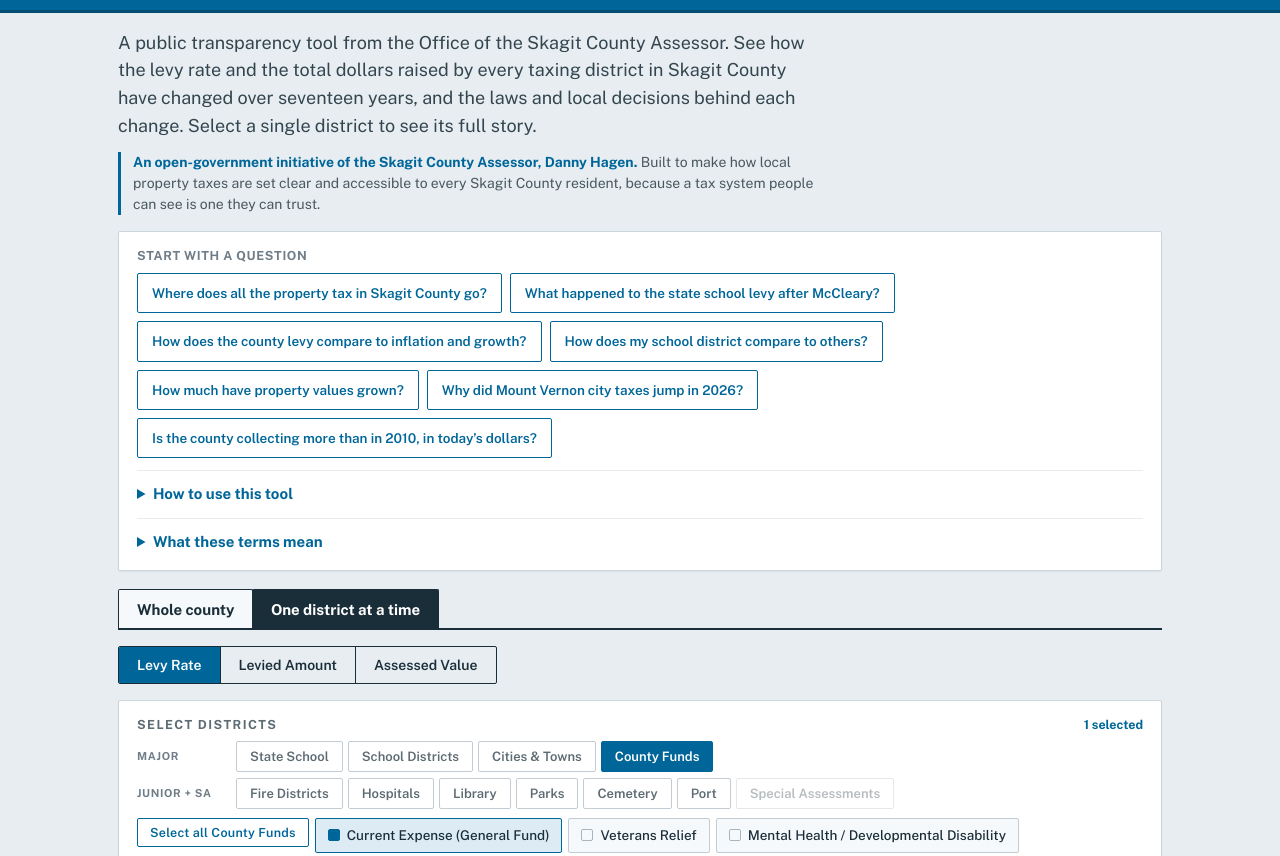
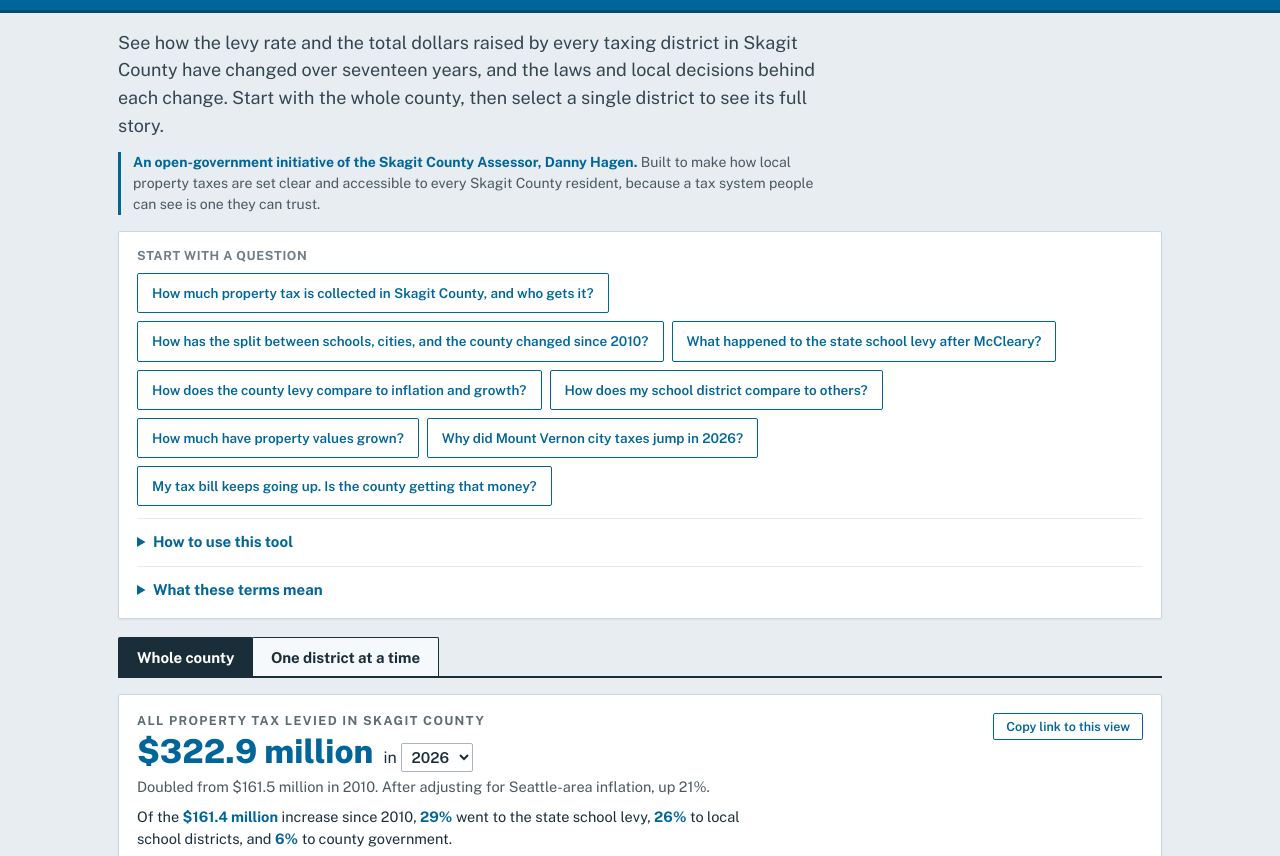
Before and after one commit to Mav2clu50/WSACA, a plain HTML site: page skagit/levytrends/index.html in a window 1280 px wide. Shown: the part 76-932 px from the top of the page. Drawn offline with nearby package versions, Linux system fonts and the light colour scheme.

Commit message:
Update index.html

```diff
--- a/skagit/levytrends/index.html
+++ b/skagit/levytrends/index.html
@@ -23,7 +23,7 @@ VALIDATION BEFORE PUBLISHING (both are cheap and both have caught real errors):
      multi-county districts (Darrington, Concrete, La Conner, Fire 16, Fire 24),
      where cross-county equalization applies. A ratio near 10x or 0.1x means a
      digit was dropped or added. This is how the Fidalgo 2010 error was found.
-  b. Open the page and click all six preset questions, then check one district
+  b. Open the page and click all eight preset questions, then check one district
      on each of the three metrics with the benchmark lines turned on.
 
 NOTE ON SOURCE DATA: the 2010 certified sheet prints Fidalgo Parks' assessed
@@ -39,6 +39,15 @@ adds another summary row, add it there. (2) Every other district must belong to
 exactly one group in COUNTY_GROUPS, by category or by id. A new category needs a
 new group. The test script checks both rules and reconciles each year's group
 total to the sum of the underlying districts.
+
+NOTE ON THE DEFAULT VIEW: the page opens on Whole County for the latest year, and a
+bare link (no query) means exactly that. Any link that names districts (d=...) or a
+measure (view=...) opens One District at a time. scope=county&year=YYYY opens the
+county view on another year.
+
+NOTE ON SOCIAL SHARING: og-image.png sits next to this file and must be republished
+with it. The og:url and og:image tags below are absolute and point at the live path;
+if the tool moves, update both.
 
 NOTE ON SHAREABLE LINKS: the address bar carries the current view, for example
   ?view=amount&d=city-of-mount-vernon&real=1&compare=population
@@ -58,7 +67,12 @@ the remaining districts, or to the default view if none remain.
 <meta property="og:title" content="Skagit County Tax District Levy Trends">
 <meta property="og:description" content="Seventeen years of levy rates, levied amounts, and assessed values for every taxing district in Skagit County, with the reason behind every change.">
 <meta property="og:type" content="website">
-<meta name="twitter:card" content="summary">
+<meta property="og:url" content="https://mav2clu50.github.io/WSACA/skagit/levytrends/">
+<meta property="og:image" content="https://mav2clu50.github.io/WSACA/skagit/levytrends/og-image.png">
+<meta property="og:image:width" content="1200">
+<meta property="og:image:height" content="630">
+<meta property="og:image:alt" content="Where Skagit County property tax goes: $322.9 million in 2026, split among schools, cities, county government and other districts.">
+<meta name="twitter:card" content="summary_large_image">
 <style>
 @import url('https://fonts.googleapis.com/css2?family=Public+Sans:wght@400;500;600;700;800&display=swap');
 *{box-sizing:border-box;margin:0;padding:0;-webkit-font-smoothing:antialiased;}
@@ -107,6 +121,9 @@ body:not(.cw) #county,body:not(.cw) #cwtablewrap{display:none;}
 .cbig .big{font-size:33px;font-weight:800;color:#006699;}
 .cbig select{font:600 15px 'Public Sans',sans-serif;color:#1a2e3a;border:1px solid #a9b4bd;border-radius:2px;padding:4px 6px;background:#fff;}
 .csub{font-size:14.5px;color:#4a5860;margin-top:4px;line-height:1.5;}
+.cgrow{font-size:14.5px;color:#1a2e3a;margin-top:8px;line-height:1.55;max-width:640px;}
+.cgrow b{color:#006699;}
+.cgrow:empty{display:none;}
 .cnote{font-size:14.5px;line-height:1.6;color:#33454f;background:#f6f9fb;border-left:3px solid #c2703d;padding:9px 12px;margin:14px 0 10px;max-width:820px;}
 .cwlist{display:flex;flex-direction:column;}
 .cwrow{display:grid;grid-template-columns:minmax(180px,1.15fr) 2fr 190px;gap:4px 16px;align-items:center;width:100%;text-align:left;background:none;border:none;border-top:1px solid #edf1f4;padding:9px 4px;cursor:pointer;font:inherit;color:inherit;}
@@ -267,10 +284,9 @@ button:focus-visible,.chip:focus-visible,.guide summary:focus-visible{outline:2p
   </header>
 
   <div class="intro">
-    <p class="lede">A public transparency tool from the Office of the Skagit County Assessor.
-    See how the levy rate and the total dollars raised by every taxing district in Skagit County
+    <p class="lede">See how the levy rate and the total dollars raised by every taxing district in Skagit County
     have changed over seventeen years, and the laws and local decisions behind each change.
-    Select a single district to see its full story.</p>
+    Start with the whole county, then select a single district to see its full story.</p>
     <p class="byline"><b>An open-government initiative of the Skagit County Assessor, Danny Hagen.</b>
     Built to make how local property taxes are set clear and accessible to every Skagit County
     resident, because a tax system people can see is one they can trust.</p>
@@ -279,13 +295,14 @@ button:focus-visible,.chip:focus-visible,.guide summary:focus-visible{outline:2p
   <div class="card guide">
     <div class="gtitle">Start with a question</div>
     <div class="presets">
-      <button class="preset" onclick="presetView('county')">Where does all the property tax in Skagit County go?</button>
-      <button class="preset" onclick="presetView('mccleary')">What happened to the state school levy after McCleary?</button>
-      <button class="preset" onclick="presetView('inflation')">How does the county levy compare to inflation and growth?</button>
-      <button class="preset" onclick="presetView('schools')">How does my school district compare to others?</button>
-      <button class="preset" onclick="presetView('values')">How much have property values grown?</button>
-      <button class="preset" onclick="presetView('mvlidlift')">Why did Mount Vernon city taxes jump in 2026?</button>
-      <button class="preset" onclick="presetView('realdollars')">Is the county collecting more than in 2010, in today&rsquo;s dollars?</button>
+      <button type="button" class="preset" onclick="presetView('county')">How much property tax is collected in Skagit County, and who gets it?</button>
+      <button type="button" class="preset" onclick="presetView('split')">How has the split between schools, cities, and the county changed since 2010?</button>
+      <button type="button" class="preset" onclick="presetView('mccleary')">What happened to the state school levy after McCleary?</button>
+      <button type="button" class="preset" onclick="presetView('inflation')">How does the county levy compare to inflation and growth?</button>
+      <button type="button" class="preset" onclick="presetView('schools')">How does my school district compare to others?</button>
+      <button type="button" class="preset" onclick="presetView('values')">How much have property values grown?</button>
+      <button type="button" class="preset" onclick="presetView('mvlidlift')">Why did Mount Vernon city taxes jump in 2026?</button>
+      <button type="button" class="preset" onclick="presetView('realdollars')">My tax bill keeps going up. Is the county getting that money?</button>
     </div>
     <details id="howto">
       <summary>How to use this tool</summary>
@@ -336,6 +353,7 @@ button:focus-visible,.chip:focus-visible,.guide summary:focus-visible{outline:2p
         <div class="label">All property tax levied in Skagit County</div>
         <div class="cbig"><span class="big" id="cwtotal"></span><span>in <select id="cwyear" aria-label="Tax year"></select></span></div>
         <div class="csub" id="cwsub"></div>
+        <div class="cgrow" id="cwgrowth"></div>
       </div>
       <button type="button" class="copylink" onclick="copyLink(this)" aria-live="polite">Copy link to this view</button>
     </div>
@@ -412,7 +430,7 @@ var DCOLOR={
 function colorOf(d,i){return (d&&DCOLOR[d.id])?DCOLOR[d.id]:COLORS[i%COLORS.length];}
 var COLORS=['#006699','#c2703d','#3f7d8c','#9a7d35','#7d4f5e','#4a6b2e','#874f8b','#b85450','#2e6b6b','#7b6d3a','#5a4a8c','#8c5a2e','#3a7b5a','#a05272','#506b8c','#6b3a52','#8c8c3a','#3a8c8c','#52a072','#a07252'];
 var DEFAULTS={'County Funds':'current-expense-general-fund','State School':'state-school-total','Cities & Towns':'city-of-mount-vernon','School Districts':'mount-vernon-sd-320','Fire Districts':'fire-district-8','Hospitals':'hospital-2-skagit-anacortes','Library':'central-skagit-library','Parks':'fidalgo-parks-pool','Cemetery':'cemetery-2','Port':'port-2-skagit','Special Assessments':'special-assessments-total'};
-var S={scope:'district',year:null,cwShare:false,metric:'rate',cat:'County Funds',selected:['current-expense-general-fund'],real:false,refs:{cpi:false,pop:false,both:false,pair:false}};
+var S={scope:'county',year:null,cwShare:false,metric:'rate',cat:'County Funds',selected:['current-expense-general-fund'],real:false,refs:{cpi:false,pop:false,both:false,pair:false}};
 // Seattle-Tacoma-Bellevue CPI-U (BLS, 1982-84=100). Each year is the average of the
 // published bimonthly index values. Oct 2025 was never published (federal shutdown),
 // so 2025 averages the five published values; 2026 averages values through April.
@@ -513,11 +531,14 @@ var PRESETS={
  schools:{metric:'rate',cat:'School Districts',selected:['burlington-edison-sd-100','sedro-woolley-sd-101','anacortes-sd-103','concrete-sd-11','la-conner-sd-311','conway-sd-317','mount-vernon-sd-320','darrington-sd-330'],refs:{cpi:false,pop:false,both:false},real:false},
  values:{metric:'val',cat:'County Funds',selected:['current-expense-general-fund'],refs:{cpi:false,pop:false,both:false},real:false},
  mvlidlift:{metric:'taxes',cat:'Cities & Towns',selected:['city-of-mount-vernon'],refs:{cpi:false,pop:false,both:false},real:false},
- realdollars:{metric:'taxes',cat:'County Funds',selected:['current-expense-general-fund'],refs:{cpi:false,pop:false,both:false},real:true}
+ realdollars:{metric:'taxes',cat:'County Funds',selected:['current-expense-general-fund'],refs:{cpi:false,pop:true,both:false},real:true}
 };
 function presetView(k){
- if(k==='county'){S.scope='county';S.year=YEARS[YEARS.length-1];render();
-  var c=document.getElementById('county');if(c&&c.scrollIntoView)c.scrollIntoView({behavior:'smooth',block:'start'});return;}
+ if(k==='county'||k==='split'){S.scope='county';S.year=YEARS[YEARS.length-1];
+  if(k==='split')S.cwShare=true;
+  render();
+  var c=document.getElementById(k==='split'?'cwtablewrap':'county');
+  if(c&&c.scrollIntoView)c.scrollIntoView({behavior:'smooth',block:'start'});return;}
  var p=PRESETS[k];if(!p)return;
  S.scope='district';S.metric=p.metric;S.cat=p.cat;S.selected=p.selected.slice();S.real=p.real;
  S.refs={cpi:p.refs.cpi,pop:p.refs.pop,both:p.refs.both};
@@ -603,7 +624,11 @@ function renderHeadline(){var e=document.getElementById('headline');var s=sel();
   var nom=(ratio-1)*100,real=(ratio/cr-1)*100,yrs=sp.last-sp.first,ann=(Math.pow(cr,1/yrs)-1)*100;
   dh=S.real?dl(real,'since '+sp.first+' after inflation')+dl(nom,'in actual dollars')
            :dl(nom,'since '+sp.first)+dl(real,'after inflation');
-  sub='Seattle-area prices rose '+((cr-1)*100).toFixed(1)+'% from '+sp.first+' to '+sp.last+', about '+ann.toFixed(1)+'% a year (BLS CPI-U).';}
+  sub='Seattle-area prices rose '+((cr-1)*100).toFixed(1)+'% from '+sp.first+' to '+sp.last+', about '+ann.toFixed(1)+'% a year (BLS CPI-U).';
+  var ps=popSeriesFor(d);
+  if(ps&&ps[sp.first]&&ps[sp.last]){var pk=POP_KEY[d.id];
+   var who=pk==='county'?'Skagit County population':(pk==='uninc'?'The unincorporated-area population':'The city\u2019s population');
+   sub+=' '+who+' grew '+((ps[sp.last]/ps[sp.first]-1)*100).toFixed(1)+'% over the same years (OFM April 1 estimates).';}}
  else if(pct!=null)dh=dl(pct,'since '+sp.first);
  e.innerHTML='<div class="label">'+d.name+' \u00b7 '+mlbl+'</div>'+
   '<div class="row"><span class="big">'+fmtV(b)+'</span><span style="font-size:13px;color:#5d6b73">in '+sp.last+'</span>'+dh+'</div>'+
@@ -977,10 +1002,18 @@ function renderCounty(){
  var sub='';
  if(y!==y0&&cb.total>0){
   var nom=(cy.total/cb.total-1)*100,real=(cy.total/cb.total*CPI[y0]/CPI[y]-1)*100;
-  sub=(nom>=0?'Up ':'Down ')+Math.abs(nom).toFixed(0)+'% from '+fmtBig(cb.total)+' in '+y0+
+  var lead=(nom>=97&&nom<=103)?'Doubled from ':(nom>=197&&nom<=203)?'Tripled from ':(nom>=0?'Up ':'Down ')+Math.abs(nom).toFixed(0)+'% from ';
+  sub=lead+fmtBig(cb.total)+' in '+y0+
    '. After adjusting for Seattle-area inflation, '+(real>=0?'up ':'down ')+Math.abs(real).toFixed(0)+'%.';}
  else sub='The first year in this tool. Pick a later year to see how the split has changed.';
  document.getElementById('cwsub').textContent=sub;
+ // Where the growth went: each group's share of the dollar increase since the first year
+ var gr='';
+ if(y!==y0&&cy.total>cb.total){var inc=cy.total-cb.total;
+  function shr(k){return Math.round((cy.groups[k].v-cb.groups[k].v)/inc*100);}
+  var sS=shr('state'),sL=shr('schools'),sC=shr('county');
+  gr='Of the <b>'+fmtBig(inc)+'</b> increase since '+y0+', <b>'+sS+'%</b> went to the state school levy, <b>'+sL+'%</b> to local school districts, and <b>'+sC+'%</b> to county government.';}
+ document.getElementById('cwgrowth').innerHTML=gr;
  var rows=COUNTY_GROUPS.map(function(g){var v=cy.groups[g.k];
   return {g:g,v:v.v,n:v.n,sh:cy.total?v.v/cy.total*100:0,b:cb.total?cb.groups[g.k].v/cb.total*100:0};})
   .filter(function(r){return r.v>0;})
@@ -1023,7 +1056,10 @@ function renderCountyTable(){
   h+='</tr>';});
  h+='<tr class="tot"><td class="dist">Total</td>';
  YEARS.forEach(function(y,i){h+='<td'+(y===S.year?' class="sel"':'')+'>'+(S.cwShare?'100%':fmtMoney(data[i].total))+'</td>';});
- document.getElementById('cwtable').innerHTML=h+'</tr></tbody>';}
+ document.getElementById('cwtable').innerHTML=h+'</tr></tbody>';
+ // Keep the highlighted year on screen on narrow devices (the table starts at 2010 otherwise)
+ var tw=document.querySelector('#cwtablewrap .tablewrap'),th=document.querySelector('#cwtable th.sel'),fc=document.querySelector('#cwtable th.dist');
+ if(tw&&th&&fc&&tw.scrollWidth>tw.clientWidth){var want=th.offsetLeft+th.offsetWidth-tw.clientWidth+8;tw.scrollLeft=Math.max(0,want);}}
 
 
 /* SHAREABLE LINKS. The current view is kept in the address bar so a link reproduces it.
@@ -1038,7 +1074,7 @@ function refsAllowed(){ // mirrors which benchmark buttons renderChart() offers
  ok.pair=true;ok.pop=hasPop;
  if(!S.real){ok.cpi=true;ok.both=hasPop;}
  return ok;}
-function isDefaultView(){return S.scope==='district'&&S.metric==='rate'&&S.selected.length===1&&S.selected[0]==='current-expense-general-fund';}
+function isDefaultView(){return S.scope==='county'&&S.year===YEARS[YEARS.length-1];}
 function stateQuery(){var q=[];
  if(S.scope==='county'){q.push('scope=county');if(S.year!==YEARS[YEARS.length-1])q.push('year='+S.year);return q.join('&');}
  if(S.metric!=='rate')q.push('view='+URLM[S.metric]);
@@ -1071,8 +1107,10 @@ function readURL(){
  S.refs={cpi:false,pop:false,both:false,pair:false};
  var ok=refsAllowed();
  for(var k in URLREF){if(ok[k]&&want[URLREF[k]])S.refs[k]=true;}
- if((p.get('scope')||'').trim().toLowerCase()==='county'){S.scope='county';
-  var yr=parseInt(p.get('year'),10);S.year=YEARS.indexOf(yr)>-1?yr:YEARS[YEARS.length-1];}}
+ var sc=(p.get('scope')||'').trim().toLowerCase();
+ if(sc==='county'||(sc!=='district'&&!p.get('d')&&!p.get('view'))){S.scope='county';
+  var yr=parseInt(p.get('year'),10);S.year=YEARS.indexOf(yr)>-1?yr:YEARS[YEARS.length-1];}
+ else S.scope='district';}
 function copyLink(btn){
  var u=shareURL(),b=btn||document.getElementById('copylink'),card=b.closest('.card'),box=card.querySelector('.linkbox');
  function done(){b.textContent='Link copied';b.classList.add('ok');clearTimeout(copyLink.t);
@@ -1082,7 +1120,7 @@ function copyLink(btn){
  manual();}
 
 syncYearCopy();
-try{readURL();}catch(e){S={scope:'district',year:null,cwShare:false,metric:'rate',cat:'County Funds',selected:['current-expense-general-fund'],real:false,refs:{cpi:false,pop:false,both:false,pair:false}};}
+try{readURL();}catch(e){S={scope:'county',year:null,cwShare:false,metric:'rate',cat:'County Funds',selected:['current-expense-general-fund'],real:false,refs:{cpi:false,pop:false,both:false,pair:false}};}
 render();
 var rt;window.addEventListener('resize',function(){clearTimeout(rt);rt=setTimeout(function(){if(S.scope!=='county')renderChart();},150);});
 </script>
```
